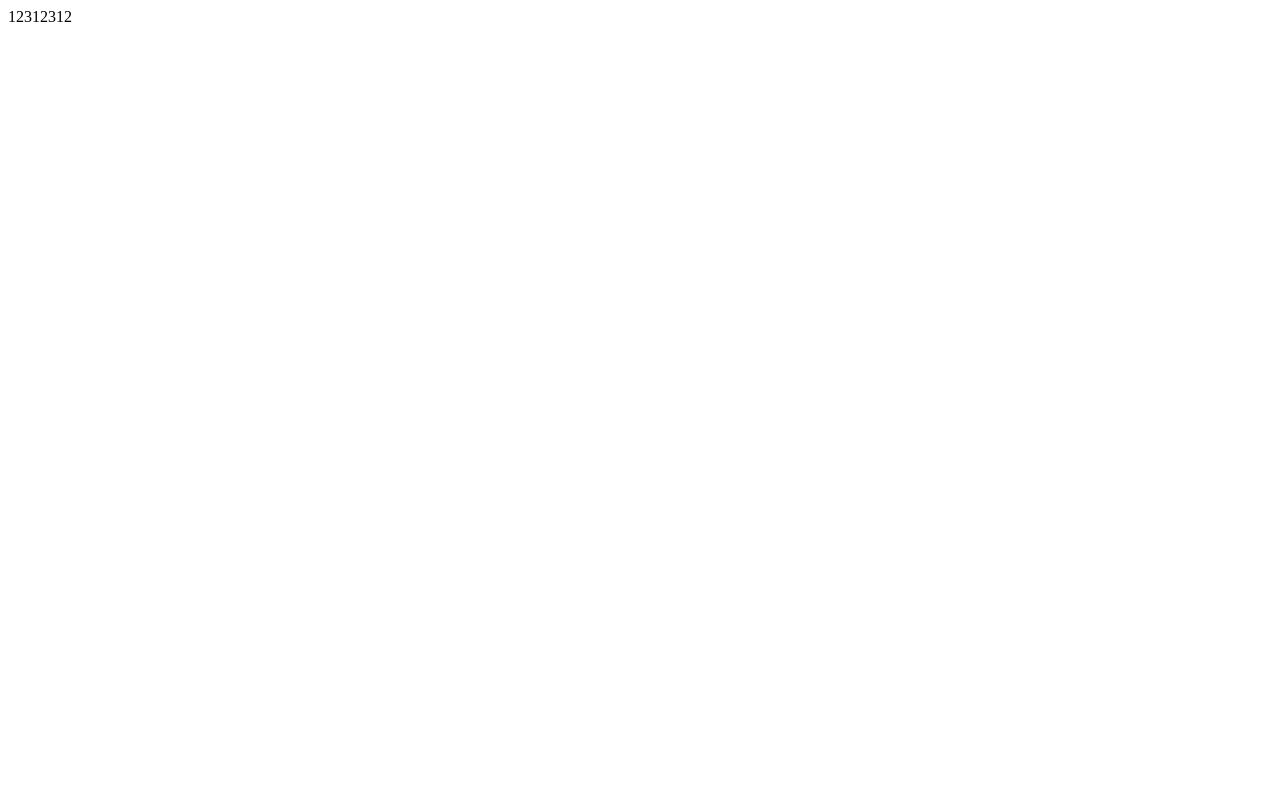
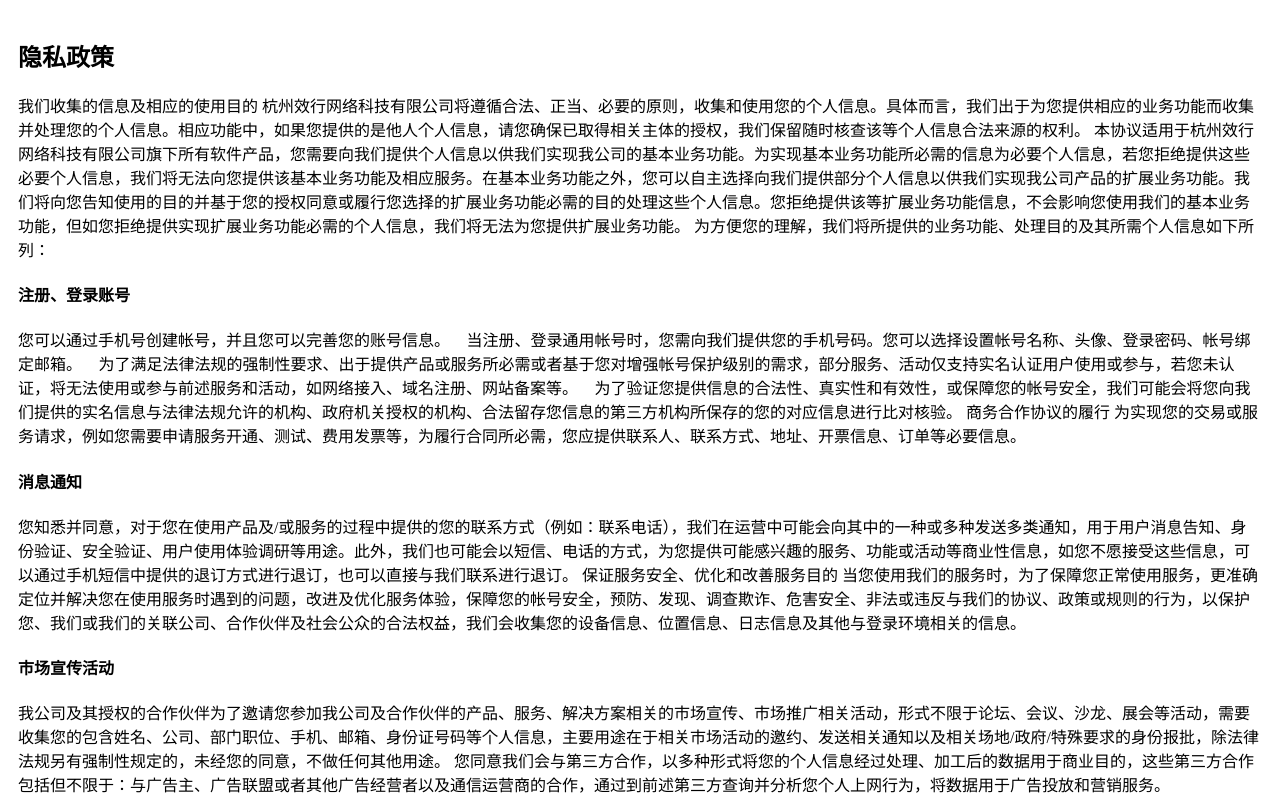
Before and after one commit to XmanPF/xiaoxing, a Next.js app: page /private in a window 1280 px wide. Shown: the top 800 px of the page. Built offline with nearby package versions, Linux system fonts and the light colour scheme.

Commit message:
增加隐私协议

```diff
--- a/pages/private.js
+++ b/pages/private.js
@@ -1,3 +1,44 @@
 export default function Home() {
-  return <div>12312312</div>;
+  return (
+    <div style={{padding:'10px'}}>
+      <h2>隐私政策</h2>
+      我们收集的信息及相应的使用目的
+      杭州效行网络科技有限公司将遵循合法、正当、必要的原则，收集和使用您的个人信息。具体而言，我们出于为您提供相应的业务功能而收集并处理您的个人信息。相应功能中，如果您提供的是他人个人信息，请您确保已取得相关主体的授权，我们保留随时核查该等个人信息合法来源的权利。
+      本协议适用于杭州效行网络科技有限公司旗下所有软件产品，您需要向我们提供个人信息以供我们实现我公司的基本业务功能。为实现基本业务功能所必需的信息为必要个人信息，若您拒绝提供这些必要个人信息，我们将无法向您提供该基本业务功能及相应服务。在基本业务功能之外，您可以自主选择向我们提供部分个人信息以供我们实现我公司产品的扩展业务功能。我们将向您告知使用的目的并基于您的授权同意或履行您选择的扩展业务功能必需的目的处理这些个人信息。您拒绝提供该等扩展业务功能信息，不会影响您使用我们的基本业务功能，但如您拒绝提供实现扩展业务功能必需的个人信息，我们将无法为您提供扩展业务功能。
+      为方便您的理解，我们将所提供的业务功能、处理目的及其所需个人信息如下所列：
+      <h4>注册、登录账号</h4>
+      您可以通过手机号创建帐号，并且您可以完善您的账号信息。
+      当注册、登录通用帐号时，您需向我们提供您的手机号码。您可以选择设置帐号名称、头像、登录密码、帐号绑定邮箱。
+      为了满足法律法规的强制性要求、出于提供产品或服务所必需或者基于您对增强帐号保护级别的需求，部分服务、活动仅支持实名认证用户使用或参与，若您未认证，将无法使用或参与前述服务和活动，如网络接入、域名注册、网站备案等。
+      为了验证您提供信息的合法性、真实性和有效性，或保障您的帐号安全，我们可能会将您向我们提供的实名信息与法律法规允许的机构、政府机关授权的机构、合法留存您信息的第三方机构所保存的您的对应信息进行比对核验。
+      商务合作协议的履行
+      为实现您的交易或服务请求，例如您需要申请服务开通、测试、费用发票等，为履行合同所必需，您应提供联系人、联系方式、地址、开票信息、订单等必要信息。
+      <h4>消息通知</h4>
+      您知悉并同意，对于您在使用产品及/或服务的过程中提供的您的联系方式（例如：联系电话），我们在运营中可能会向其中的一种或多种发送多类通知，用于用户消息告知、身份验证、安全验证、用户使用体验调研等用途。此外，我们也可能会以短信、电话的方式，为您提供可能感兴趣的服务、功能或活动等商业性信息，如您不愿接受这些信息，可以通过手机短信中提供的退订方式进行退订，也可以直接与我们联系进行退订。
+      保证服务安全、优化和改善服务目的
+      当您使用我们的服务时，为了保障您正常使用服务，更准确定位并解决您在使用服务时遇到的问题，改进及优化服务体验，保障您的帐号安全，预防、发现、调查欺诈、危害安全、非法或违反与我们的协议、政策或规则的行为，以保护您、我们或我们的关联公司、合作伙伴及社会公众的合法权益，我们会收集您的设备信息、位置信息、日志信息及其他与登录环境相关的信息。
+      <h4>市场宣传活动</h4>
+      我公司及其授权的合作伙伴为了邀请您参加我公司及合作伙伴的产品、服务、解决方案相关的市场宣传、市场推广相关活动，形式不限于论坛、会议、沙龙、展会等活动，需要收集您的包含姓名、公司、部门职位、手机、邮箱、身份证号码等个人信息，主要用途在于相关市场活动的邀约、发送相关通知以及相关场地/政府/特殊要求的身份报批，除法律法规另有强制性规定的，未经您的同意，不做任何其他用途。
+      您同意我们会与第三方合作，以多种形式将您的个人信息经过处理、加工后的数据用于商业目的，这些第三方合作包括但不限于：与广告主、广告联盟或者其他广告经营者以及通信运营商的合作，通过到前述第三方查询并分析您个人上网行为，将数据用于广告投放和营销服务。
+      <h4>间接收集信息</h4>
+      为共同向您提供产品/服务或改进产品服务的质量和个性化程度，或出于对产品和服务安全性的考量等合理需要，我们可能按照法律法规的规定或基于您的有效授权从我公司、关联公司、合作伙伴及其他受信任的第三方供应商处接收您的个人信息及其他信息。我们将事先要求个人信息提供方说明个人信息来源，并对其个人信息来源的合法性进行确认，同时，我们会了解个人信息提供方已获得的个人信息处理的授权同意范围，如开展业务所需进行的个人信息处理活动超出已获得的授权同意范围的，我们将在获取个人信息后的合理期限内或处理个人信息前，征得您的明示同意，或通过个人信息提供方征得您的明示同意。
+      <h4>事先征得授权同意的例外</h4>
+      请注意，根据国家法律法规的相关规定及特定事项的需求，在以下情形中，我们收集、使用您的个人信息无需事先征得您的授权同意，您知晓并充分理解此等情形：
+      与国家安全、国防安全直接相关的；
+      为订立、履行您作为一方当事人的合同所必需；
+      为履行我们的法定职责或者法定义务所必需；
+      为应对突发公共卫生事件，或者紧急情况下为保护自然人的生命健康和财产安全所必需；
+      与犯罪侦查、起诉、审判和判决执行等直接有关的；
+      出于维护您或其他个人的生命、财产等重大合法权益但又很难得到本人同意的；
+      依照法律法规的规定在合理的范围内收集您自行向社会公众公开或其他已经合法公开的个人信息；
+      依照法律法规的规定在合理的范围内从合法公开披露的信息中收集您的个人信息，如合法的新闻报道、政府信息公开等渠道；
+      为公共利益实施新闻报道、舆论监督等行为，在合理的范围内处理个人信息；
+      学术研究机构基于公共利益开展统计或学术研究所必要，且对外提供学术研究或描述的结果时，对结果中所包含的个人信息进行去标识化处理的；
+      法律法规规定的其他情形。
+      <h4>个人信息的去标识化/匿名化处理</h4>
+      在不公开披露、对外提供您个人信息的前提下，我公司公司有权对去标识化或者匿名化处理后的用户数据库进行挖掘、分析和利用（包括商业性使用），有权对产品/服务使用情况进行统计并与公众/第三方共享匿名化处理后的统计信息。比如，我们会对我们服务使用情况进行统计，并可能会与公众或第三方共享这些统计信息，以展示互联网行业的发展趋势等，但这些统计信息不包含您的任何身份识别信息。
+      <h4>其他您另行同意的目的</h4>
+      当我们要将信息用于本隐私政策未载明的其它用途时，会事先征求您的同意。当我们要将基于特定目的收集而来的信息用于其他目的时，会重新征求您的同意。
+    </div>
+  );
 }
```
